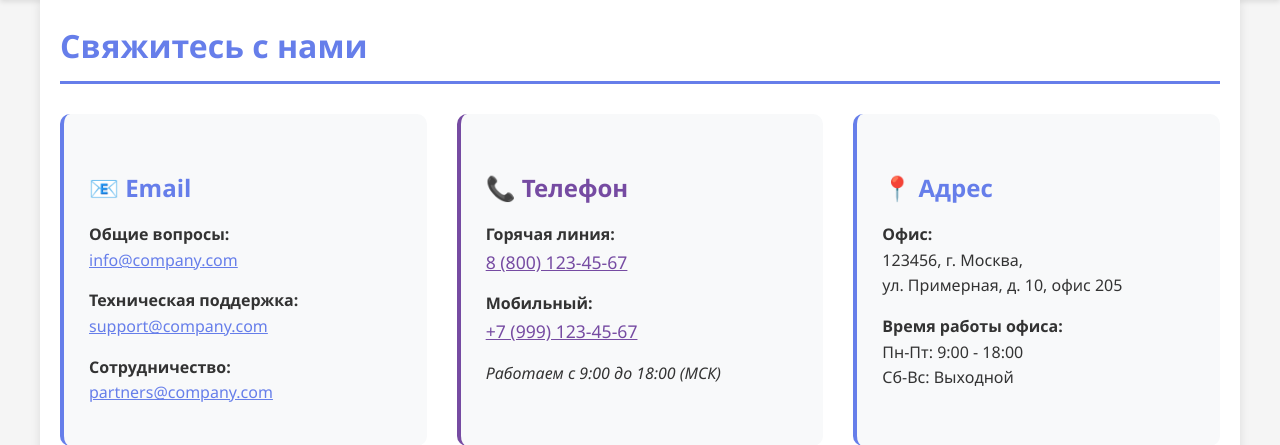
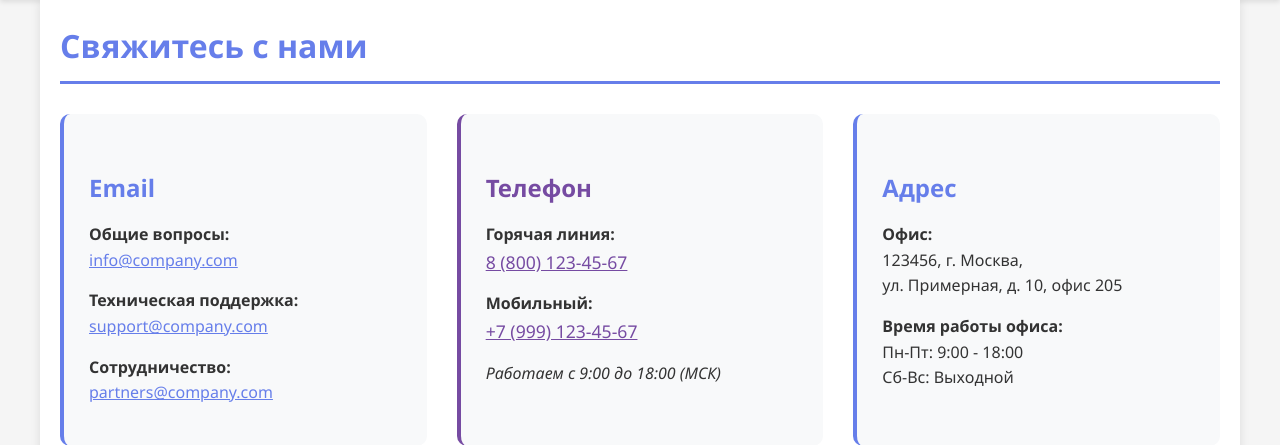
Before and after one commit to TornadoVersion2/Nikolaev, a Django app: page /contacts/ in a window 1280 px wide. Shown: the part 58-503 px from the top of the page. Run offline with Django 5.2, Linux system fonts and the light colour scheme.

Commit message:
settings

```diff
--- a/webNikolaev/helloWorld/templates/helloWorld/contact.html
+++ b/webNikolaev/helloWorld/templates/helloWorld/contact.html
@@ -7,7 +7,7 @@
 
 <div style="display: grid; grid-template-columns: repeat(auto-fit, minmax(300px, 1fr)); gap: 30px; margin-top: 30px;">
     <div style="background-color: #f8f9fa; padding: 25px; border-radius: 10px; border-left: 4px solid #667eea;">
-        <h2 style="color: #667eea; margin-bottom: 15px;">📧 Email</h2>
+        <h2 style="color: #667eea; margin-bottom: 15px;"> Email</h2>
         <p><strong>Общие вопросы:</strong><br>
         <a href="mailto:info@company.com" style="color: #667eea;">info@company.com</a></p>
         <p><strong>Техническая поддержка:</strong><br>
@@ -17,7 +17,7 @@
     </div>
 
     <div style="background-color: #f8f9fa; padding: 25px; border-radius: 10px; border-left: 4px solid #764ba2;">
-        <h2 style="color: #764ba2; margin-bottom: 15px;">📞 Телефон</h2>
+        <h2 style="color: #764ba2; margin-bottom: 15px;"> Телефон</h2>
         <p><strong>Горячая линия:</strong><br>
         <a href="tel:+78001234567" style="color: #764ba2; font-size: 1.1em;">8 (800) 123-45-67</a></p>
         <p><strong>Мобильный:</strong><br>
@@ -26,7 +26,7 @@
     </div>
 
     <div style="background-color: #f8f9fa; padding: 25px; border-radius: 10px; border-left: 4px solid #667eea;">
-        <h2 style="color: #667eea; margin-bottom: 15px;">📍 Адрес</h2>
+        <h2 style="color: #667eea; margin-bottom: 15px;"> Адрес</h2>
         <p><strong>Офис:</strong><br>
         123456, г. Москва,<br>
         ул. Примерная, д. 10, офис 205</p>
```
